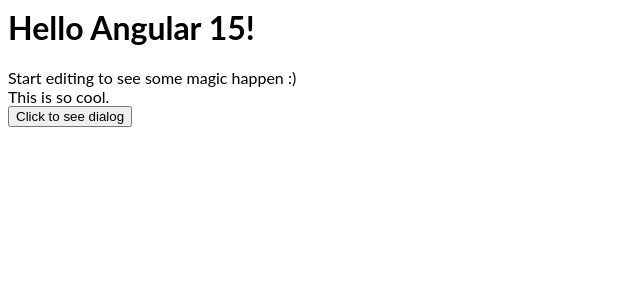
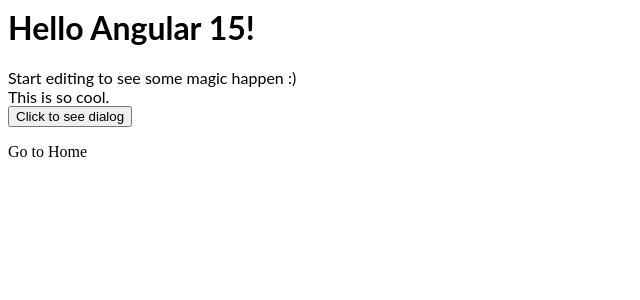
Before and after one commit to prajakta16m/NgStudy, an Angular app: page / in a window 1280 px wide. Shown: the top 300 px of the page, without its empty margins (0-640 px from the left). Built offline with nearby package versions, Linux system fonts and the light colour scheme.

Commit message:
4 files modified, 1 added

```diff
--- a/src/app/app-routing.module.ts
+++ b/src/app/app-routing.module.ts
@@ -1,9 +1,10 @@
 import { NgModule } from "@angular/core";
 import { Router, RouterModule, Routes } from "@angular/router";
+import { HomeComponent } from "./practice/home.component";
 
 const routes : Routes = [
   {
-    path: 'home',
+    path: 'home', component: HomeComponent ,
     children: []
   }
 ];
--- a/src/app/app.component.html
+++ b/src/app/app.component.html
@@ -5,4 +5,8 @@
   <button (click)="open()">Click to see dialog</button>
 
   <obs-v-prom></obs-v-prom>
+
+
 </p>
+
+<a (onClick)="goHome()">Go to Home</a>
--- a/src/app/app.component.ts
+++ b/src/app/app.component.ts
@@ -19,4 +19,8 @@
     dcon.hasBackdrop =  false;
     this.matd.open(DialogComponent, dcon);
   }
+
+  goHome(){
+
+  }
 }
--- a/src/app/app.module.ts
+++ b/src/app/app.module.ts
@@ -10,10 +10,13 @@
 
 import { RouterModule } from '@angular/router';
 import { AppRoutingModule } from './app-routing.module';
+import { HomeComponent } from './practice/home.component';
 
 @NgModule({
   imports: [BrowserModule, FormsModule, MatDialogModule, AppRoutingModule],
-  declarations: [AppComponent, HelloComponent, DialogComponent, ObservableVpromisesComponent],
+  declarations: [AppComponent, HelloComponent, DialogComponent, ObservableVpromisesComponent,
+    HomeComponent
+  ],
   bootstrap: [AppComponent],
   entryComponents: [DialogComponent]
 })
--- /dev/null
+++ b/src/app/practice/home.component.ts
@@ -0,0 +1,8 @@
+import { Component } from "@angular/core";
+
+
+@Component({
+  selector: 'p-home',
+  template: `<p>This is Home</p>`
+})
+export class HomeComponent {}
```
